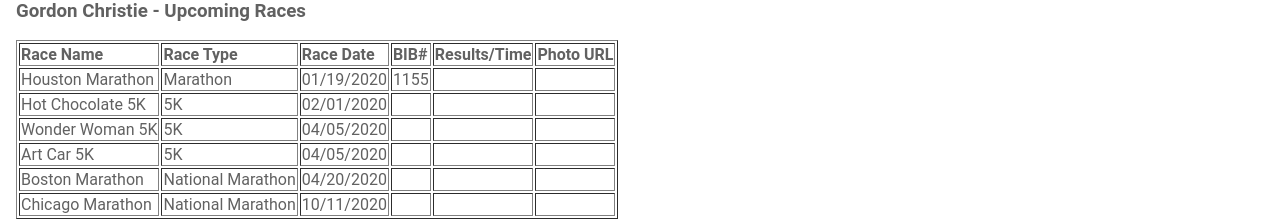
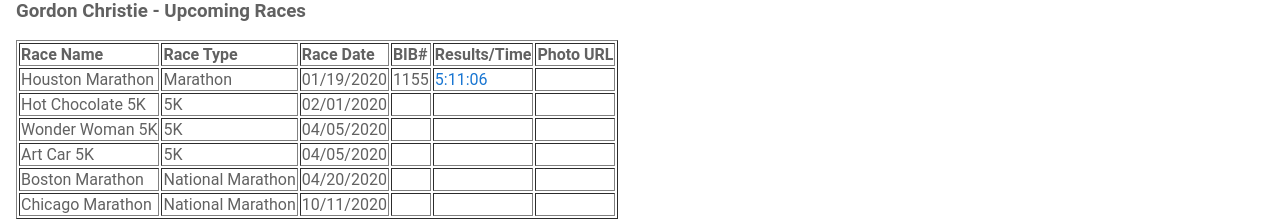
Before and after one commit to gchristie/txfas, an Angular app: page / in a window 1280 px wide. Shown: the part 272-493 px from the top of the page. Built offline with nearby package versions, Linux system fonts and the light colour scheme.

Commit message:
1 file modified

```diff
--- a/src/app/racedata.ts
+++ b/src/app/racedata.ts
@@ -23,15 +23,15 @@
 ,
 {
 runner: 'Gordon', status:'Hide',
-name: 'ABB 5K',    racedate: '01/01/2020',    racetype: '5K', bibnumber: '50018', racetime: '',
+name: 'ABB 5K',    racedate: '01/01/2020',    racetype: '5K', bibnumber: '50018', racetime: '27:16',
 resultsurl:'',
 photourl: ''
 }
 ,
 {
 runner: 'Gordon', status:'Future',
-name: 'Houston Marathon',    racedate: '01/19/2020',    racetype: 'Marathon', bibnumber: '1155', racetime: '',
-resultsurl:'',
+name: 'Houston Marathon',    racedate: '01/19/2020',    racetype: 'Marathon', bibnumber: '1155', racetime: '5:11:06',
+resultsurl:'https://track.rtrt.me/e/HOU-2020#/tracker/R7E2CFGR',
 photourl: ''
 }
 ,
```
